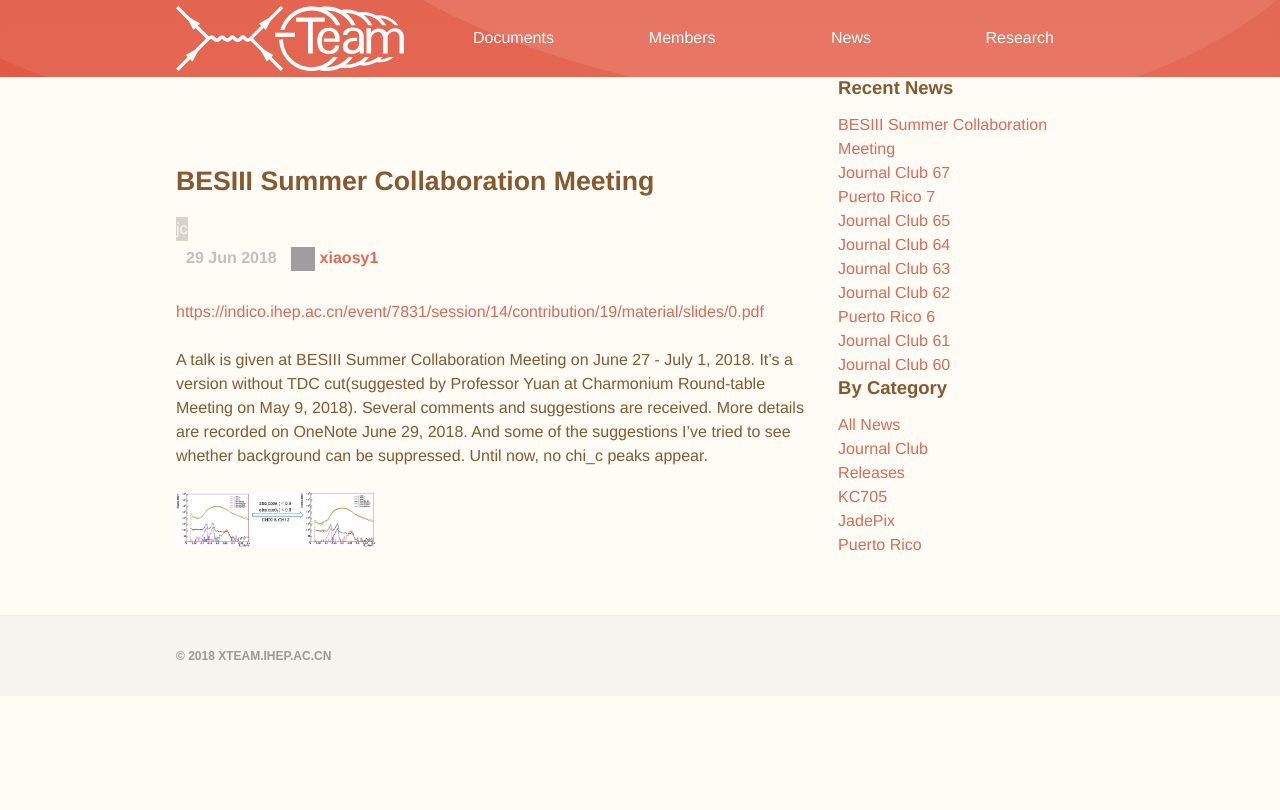
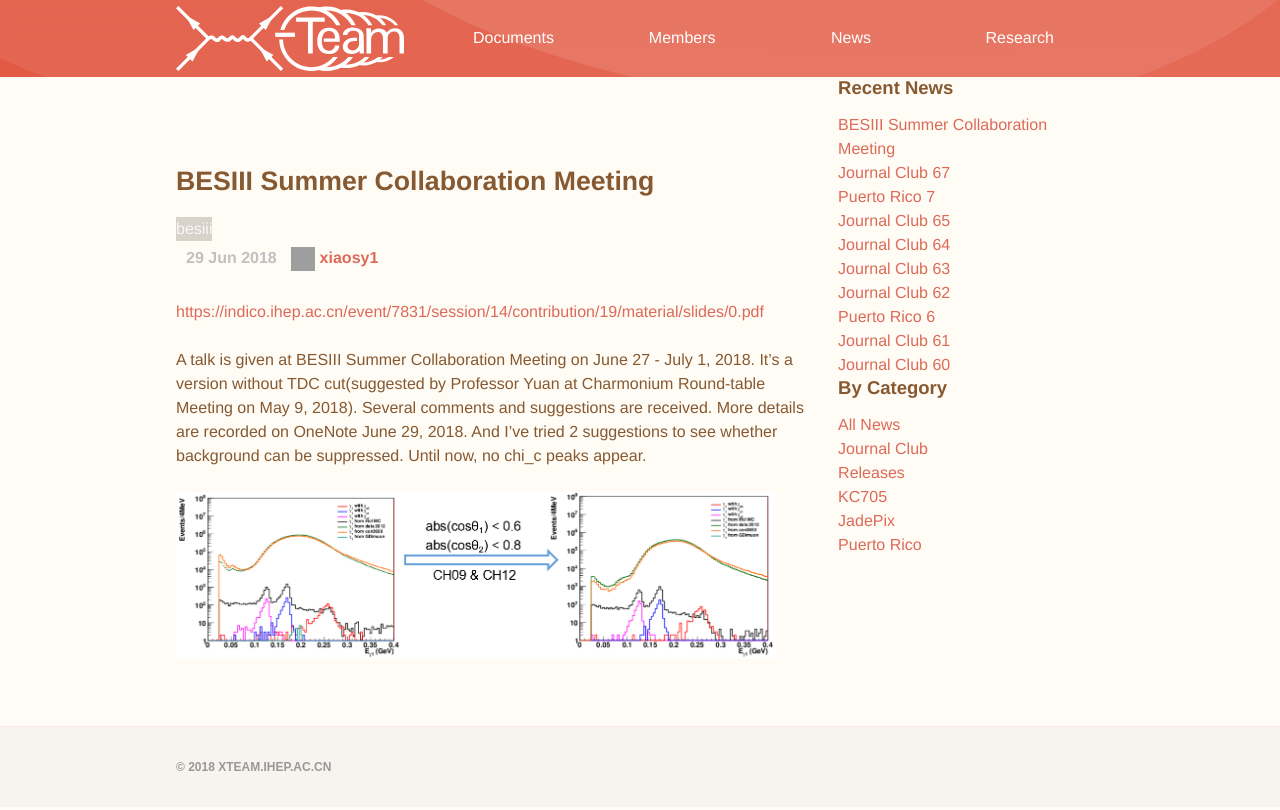
Before and after one commit to dt-np/xteam, a Jekyll site: the page built from _posts/2018-06-29-BESIII Summer Collaboration Meeting.md, in a window 1280 px wide. Shown: the top 810 px of the page. Built offline with Jekyll 4.4.1, drawn with Linux system fonts in a browser that asks for light colours; grey boxes are pictures that could not be loaded.

Commit message:
Update 2018-06-29-BESIII Summer Collaboration Meeting.md

```diff
--- a/_posts/2018-06-29-BESIII Summer Collaboration Meeting.md
+++ b/_posts/2018-06-29-BESIII Summer Collaboration Meeting.md
@@ -2,7 +2,7 @@
 title:  "BESIII Summer Collaboration Meeting"
 date: 2018-06-29 14:00:00 +0800
 author: xiaosy1
-categories: jc
+categories: besiii
 ---
 
 <https://indico.ihep.ac.cn/event/7831/session/14/contribution/19/material/slides/0.pdf>
@@ -10,8 +10,8 @@ categories: jc
 A talk is given at BESIII Summer Collaboration Meeting on June 27 - July 1, 2018.
 It's a version without TDC cut(suggested by Professor Yuan at Charmonium Round-table Meeting on May 9, 2018).
 Several comments and suggestions are received. More details are recorded on OneNote June 29, 2018.
-And some of the suggestions I've tried to see whether background can be suppressed.
+And I've tried 2 suggestions to see whether background can be suppressed.
 Until now, no chi_c peaks appear.
 
 
-<img src="/images/chic_20180703.jpg" width="200"/>
+<img src="/images/chic_20180703.jpg" width="600"/>
```
